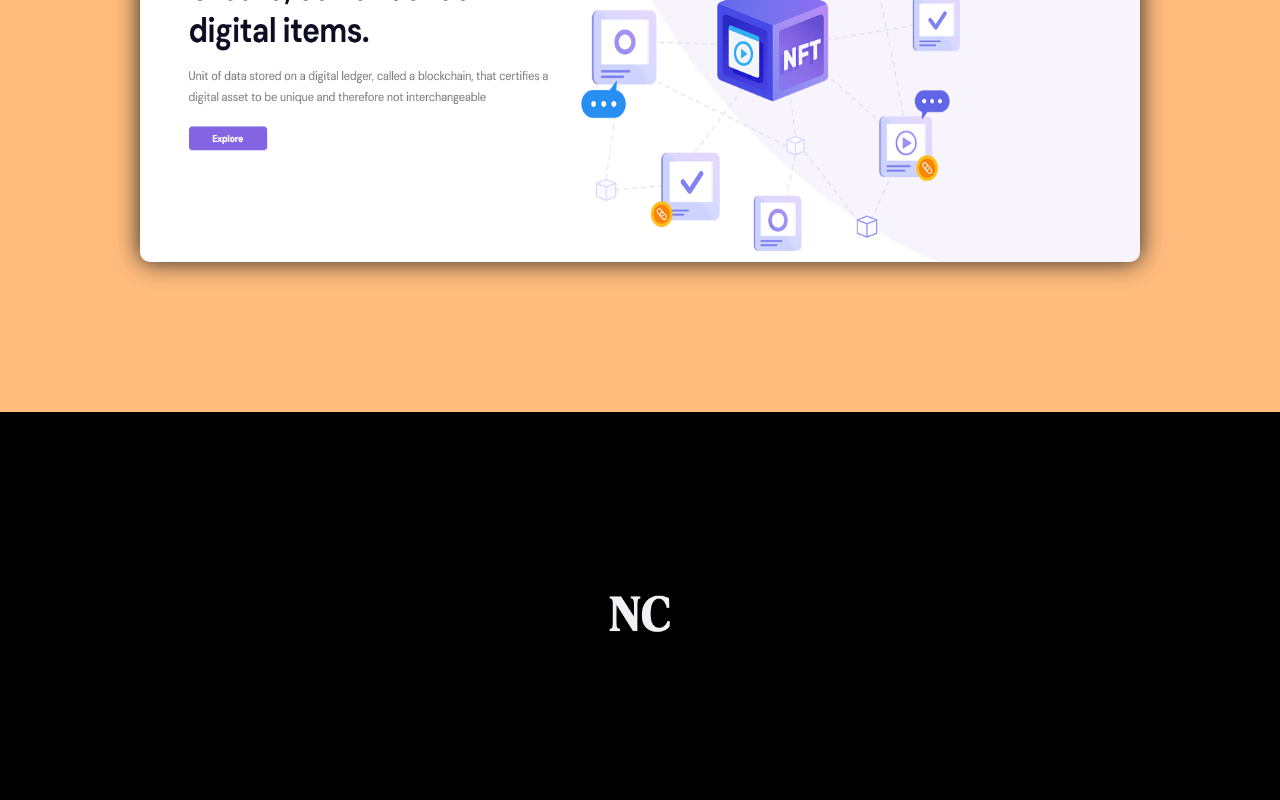
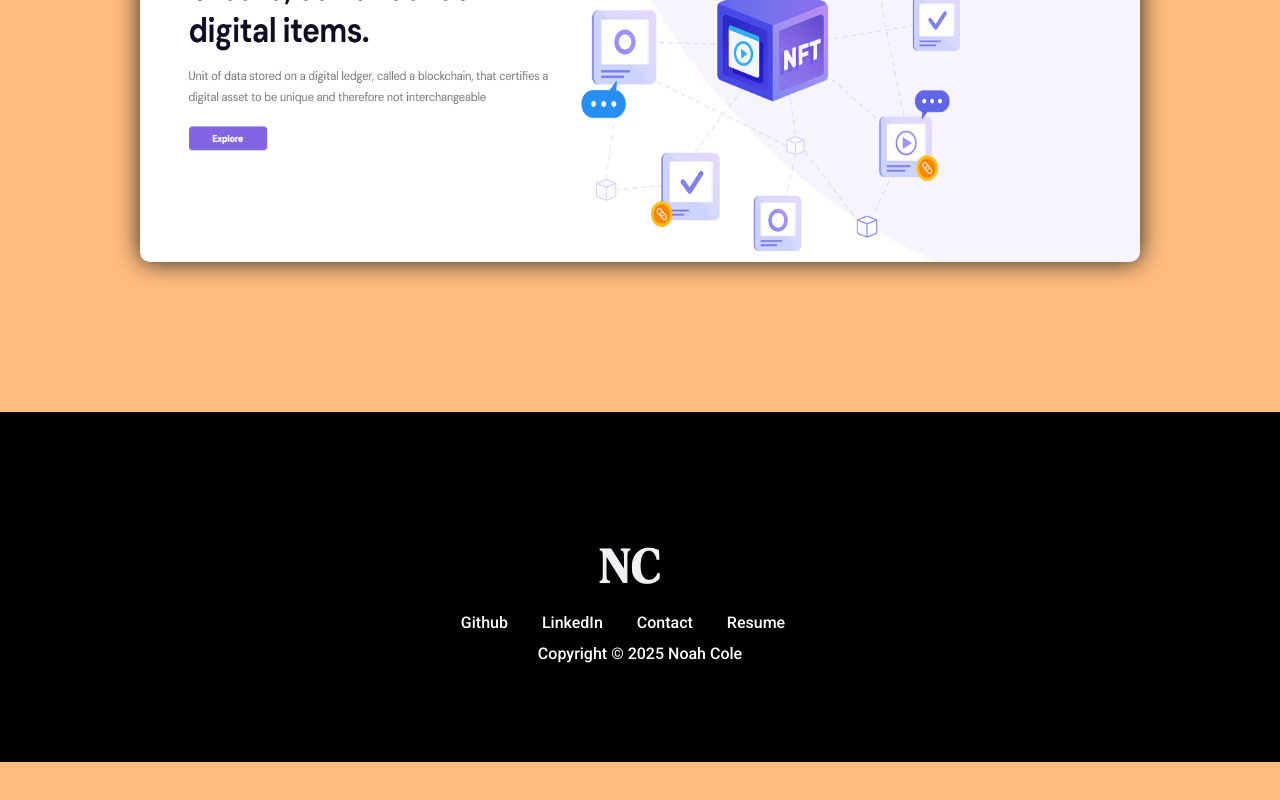
Before and after one commit to Noah-code1210/React-Portfolio, a React (Create React App) app: page / in a window 1280 px wide. Shown: the part 4857-5657 px from the top of the page. After the commit the page ends 5619 px from the top, so only its background shows below. Built offline with nearby package versions, Linux system fonts and the light colour scheme.

Commit message:
Scroll behavior debugging

```diff
--- a/src/components/Experience.jsx
+++ b/src/components/Experience.jsx
@@ -1,13 +1,14 @@
-import React, { useState } from "react";
+import React, { useRef, useState } from "react";
 import SkinstricPNG from "../assets/Skinstric.png";
 import { FontAwesomeIcon } from "@fortawesome/react-fontawesome";
 import { faLink } from "@fortawesome/free-solid-svg-icons";
 import { faGithub } from "@fortawesome/free-brands-svg-icons";
-import Video from "../Video/PortfolioVideo.mp4"
+import Video from "../Video/PortfolioVideo.mp4";
 
 function Experience() {
   const [showVideo, setShowVideo] = useState(false);
   const [blurImg, setBlurImg] = useState(false);
+  const MyComponentRef = useRef(null);
 
   function handleMouseEnter() {
     setShowVideo(true);
@@ -28,7 +29,7 @@ function Experience() {
 
   return (
     <>
-      <div id="section experience__section">
+      <div ref={MyComponentRef} id="section experience__section experience">
         <div className="container">
           <h1 className="section__title">Experience</h1>
           <div className="experience__info">
@@ -52,7 +53,7 @@ function Experience() {
             </div>
             <div className={`video__wrapper ${showVideo ? "show" : ""}`}>
               <div className="video">
-                <video src={Video} autoPlay className="video__edit"/>
+                <video src={Video} autoPlay className="video__edit" />
               </div>
             </div>
             <div
--- a/src/components/Footer.jsx
+++ b/src/components/Footer.jsx
@@ -1,19 +1,36 @@
-import React from 'react'
-import Logo from "../assets/mylogo.png"
+import React from "react";
+import Logo from "../assets/mylogo.png";
 
 function Footer() {
+  function navToGithub() {
+    window.open("https://github.com/Noah-code1210");
+  }
+  function navToLinkedIn() {
+    window.open("https://www.linkedin.com/in/noah-cole-87241b320/");
+  }
+  function navToResume() {
+    window.open(
+      "https://docs.google.com/document/d/1aCI2q2tIfYTkqJ115jND99BdnN1DR0Mu/edit?usp=sharing&ouid=110260463731260459986&rtpof=true&sd=true"
+    );
+  }
   return (
     <div>
-        <div id="section">
-            <div className="container footer__container">
-                <div className="logo__wrapper">
-
-                    <img src={Logo} alt="" className='footer__img' />
-                </div>
+      <div id="section">
+        <div className="container footer__container">
+          <div className="logo__wrapper">
+            <img src={Logo} alt="" className="footer__img" />
+            <div className="footer__link--list">
+              <div className="footer__link" onClick={navToGithub}>Github</div>
+              <div className="footer__link" onClick={navToLinkedIn}>LinkedIn</div>
+              <div className="footer__link">Contact</div>
+              <div className="footer__link" onClick={navToResume}>Resume</div>
             </div>
+            <div class="footer__copyright">Copyright © 2025 Noah Cole</div>
+          </div>
         </div>
+      </div>
     </div>
-  )
+  );
 }
 
-export default Footer
+export default Footer;
--- a/src/components/Header.jsx
+++ b/src/components/Header.jsx
@@ -1,14 +1,24 @@
-import React, { useState } from "react";
+import React, { useRef, useState } from "react";
 import { FontAwesomeIcon } from "@fortawesome/react-fontawesome";
 import { faGithub, faLinkedin } from "@fortawesome/free-brands-svg-icons";
 import { faEnvelope, faFile } from "@fortawesome/free-solid-svg-icons";
-import Location from "../assets/Location.png";
 import AOS from "aos";
 import "aos/dist/aos.css";
+import { useNavigate } from "react-router-dom";
+import Experience from "./Experience";
 AOS.init();
 
 function Header() {
+  const myComponentRef = useRef(null);
+
+  const scrollToComponent = () => {
+    if (myComponentRef.current) {
+      myComponentRef.current.scrollIntoView({ behavior: "smooth" });
+    }
+  };
+
   const [openModal, setOpenModal] = useState(false);
+  const navigate = useNavigate();
 
   function navToGithub() {
     window.open("https://github.com/Noah-code1210");
@@ -54,7 +64,13 @@ function Header() {
                 I'm a
                 <span className="dark__blue"> frontend software engineer </span>
                 looking for work. Here is some more info
-                <span className="dark__blue dark__blue--about" onClick={() => setOpenModal(true)}> about me.</span>
+                <span
+                  className="dark__blue dark__blue--about"
+                  onClick={() => setOpenModal(true)}
+                >
+                  {" "}
+                  about me.
+                </span>
               </p>
               <div
                 className="social__link--buttons"
@@ -77,6 +93,7 @@ function Header() {
             </div>
             <div className="header__scroll--btns">
               <button
+                onClick={scrollToComponent}
                 className="experience hover-btn"
                 data-aos="fade-left"
                 data-aos-duration="1000"
@@ -101,17 +118,18 @@ function Header() {
             <div className="envelope__btn" onClick={() => setOpenModal(true)}>
               <FontAwesomeIcon icon={faEnvelope} className="envelope__img" />
             </div>
-           {openModal && <div className="modal">
-            <div className="close__modal" onClick={() => setOpenModal(false)}>
-              X
-            </div>
-                <div className="modal__left">
-                  About Me
+            {openModal && (
+              <div className="modal">
+                <div
+                  className="close__modal"
+                  onClick={() => setOpenModal(false)}
+                >
+                  X
                 </div>
-                <div className="modal__right">
-                  Contact Me
-                </div>
-            </div>}
+                <div className="modal__left">About Me</div>
+                <div className="modal__right">Contact Me</div>
+              </div>
+            )}
           </div>
         </div>
       </div>
--- a/src/index.css
+++ b/src/index.css
@@ -495,7 +495,7 @@ FOOTER
 
 .footer__container {
   width: 100%;
-  height: 400px;
+  height: 350px;
   margin-top: 150px;
   background-color: black;
   display: flex;
@@ -507,4 +507,28 @@ FOOTER
   width: 90px;
   height: 90px;
   filter: invert(1);
+  display: flex;
+  justify-content: center;
+  align-items: center;
+  margin-left: 124px;
 }
+
+.footer__link--list {
+  display: flex;
+}
+
+.footer__link {
+  font-size: 16px;
+  font-weight: 500;
+  color: white;
+  margin-right: 34px;
+  margin-bottom: 12px;
+  cursor: pointer;
+}
+
+.footer__copyright {
+  font-size: 16px;
+  font-weight: 500;
+  color: white;
+  text-align: center;
+}
```
